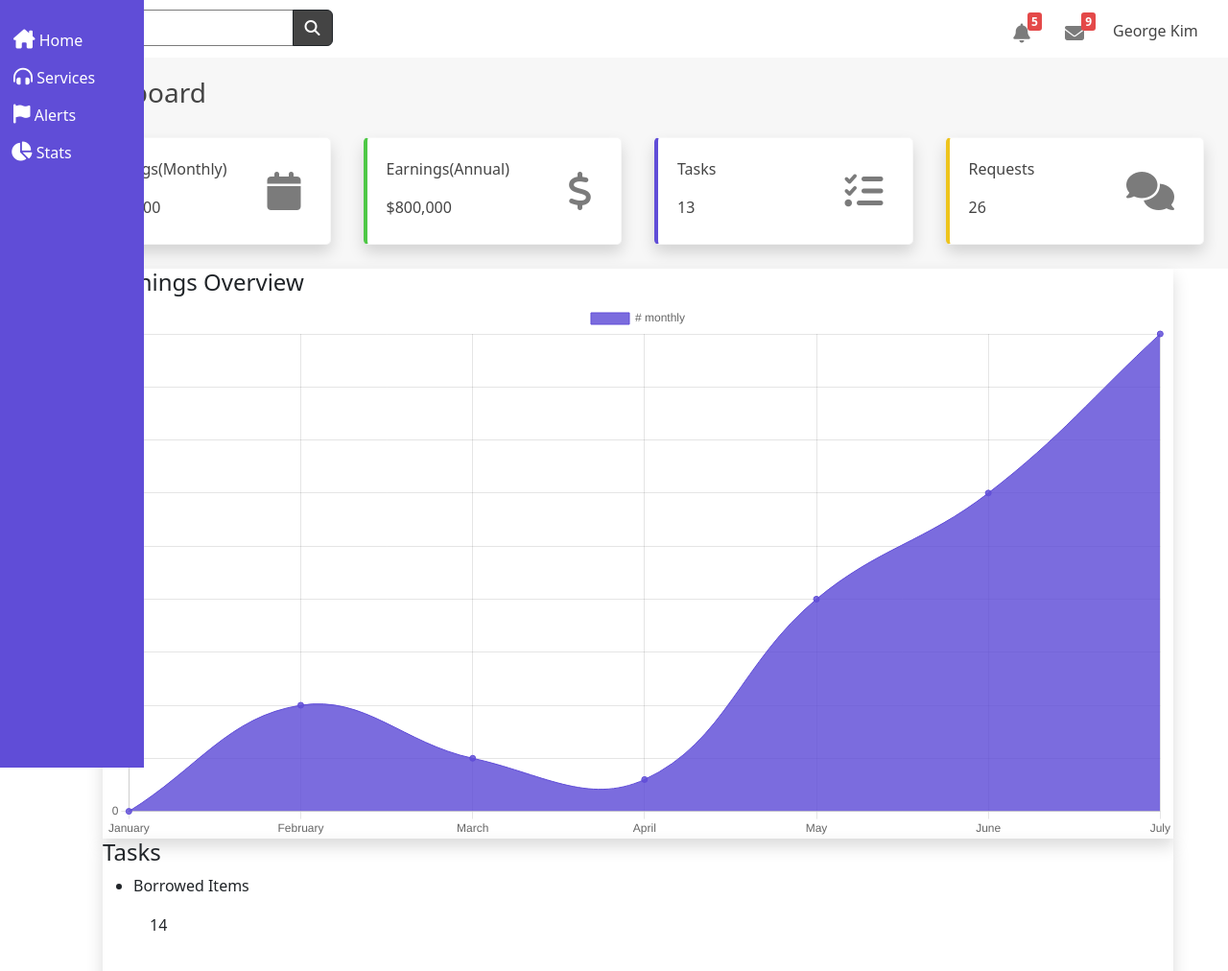
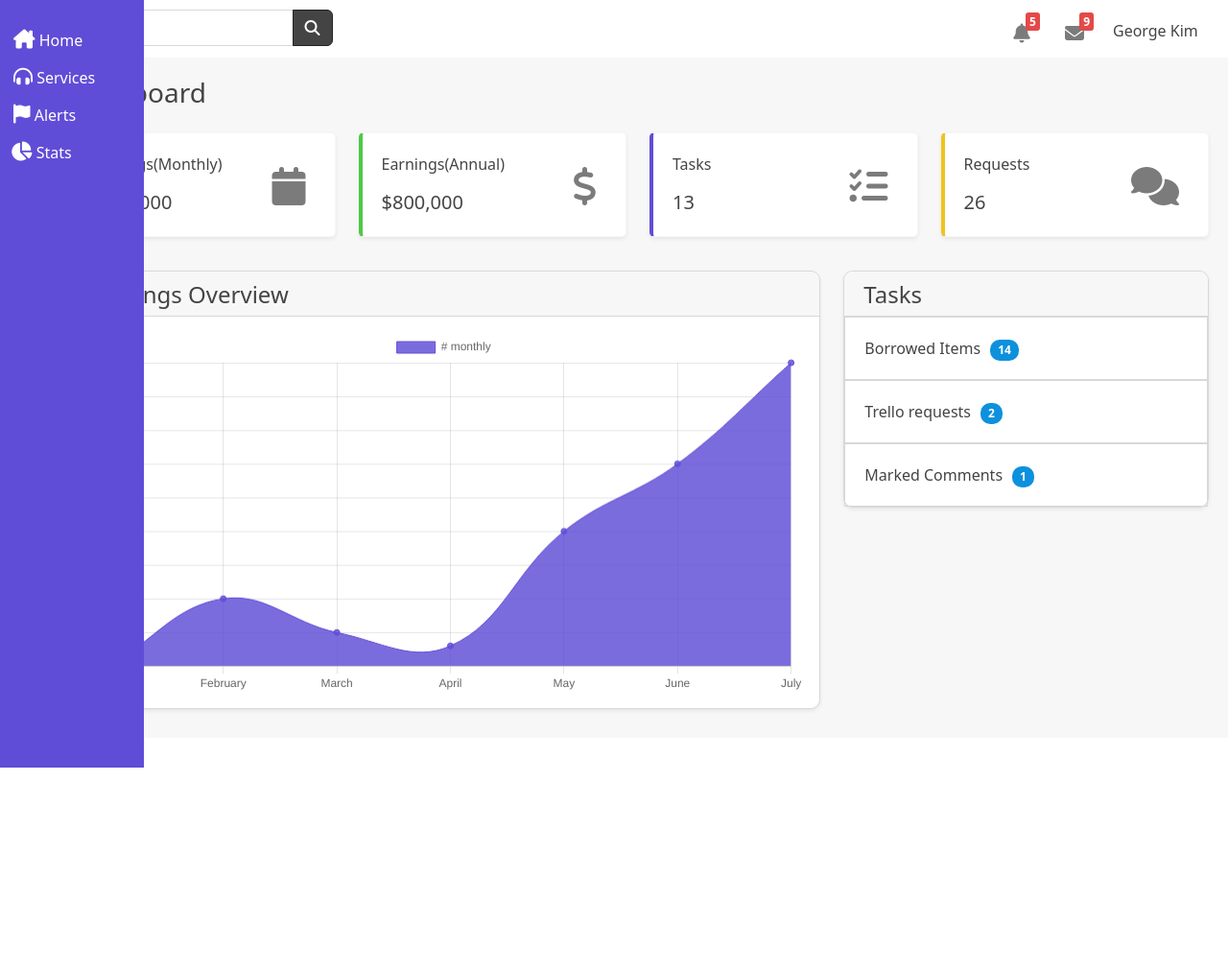
Before and after one commit to boxiyoun/adminpage, a plain HTML site: page index.html in a window 1280 px wide. Shown: the top 1012 px of the page at 96% size. After the commit the page ends 800 px from the top, so only its background shows below. Drawn offline with nearby package versions, Linux system fonts and the light colour scheme.

Commit message:
adminpage 완성

```diff
--- a/css/main.scss
+++ b/css/main.scss
@@ -3,6 +3,7 @@ $c-purple: #604dd7;
 $c-grey: #7b7b7b;
 $c-black: #444444;
 $c-lightgrey: #f7f7f7;
+$c-lightgrey2: #d8d8d8;
 $c-mint: #5ac3b7;
 $c-green: #4ec846;
 $c-yellow: #eec41d;
@@ -19,15 +20,13 @@ html {
 
 body {
   margin: 0;
+  color: $c-black;
 }
 
 div {
   box-sizing: border-box;
 }
 
-a {
-  color: $c-black;
-}
 .menubar {
   position: fixed;
   width: 150px;
@@ -74,7 +73,7 @@ a {
 
 %searhtheme {
   input {
-    border: 1px solid $c-grey;
+    border: 1px solid $c-lightgrey2;
     border-radius: 5px;
     padding-left: 15px;
     transition: 1s;
@@ -142,7 +141,7 @@ a {
     position: relative;
     text-align: center;
     top: -15px;
-    right: 8px;
+    right: 10px;
     padding: 1px 4px 1px 4px;
     background-color: $c-red;
     border-radius: 3px;
@@ -153,7 +152,7 @@ a {
 }
 
 .dash {
-  padding: 20px;
+  padding: 20px 20px 0px 20px;
   background: $c-lightgrey;
   color: $c-black;
 }
@@ -163,9 +162,9 @@ a {
   border: 1px solid $c-lightgrey;
   border-radius: 5px;
   border-left: 4px solid $bordercolor;
-  padding: 20px 10px 10px 20px;
-  margin: 5px;
+  padding: 20px 10px 15px 20px;
   display: flex;
+  margin-bottom: 15px;
   justify-content: space-between;
 
   i {
@@ -192,24 +191,59 @@ a {
   @include dashbox($c-yellow)
 }
 
+.visual {
+  padding: 20px 20px 0px 20px;
+  margin-bottom: 30px;
+  background: $c-lightgrey;
+  color: $c-black;
+  background: $c-lightgrey;
+}
 
-.dash-content {}
+%titletheme {
+  border-bottom: 1px solid $c-lightgrey2;
+  border-radius: 10px 10px 0px 0px;
+  background: $c-lightgrey;
+  padding: 10px 20px 0px 20px;
+}
 
+%contenttheme {
+  border: 1px solid $c-lightgrey2;
+  border-radius: 10px;
+  background: $c-white;
+  margin: 0px 0px 30px;
+}
 
+.charts {
+  @extend %contenttheme;
+}
 
+.chart-title {
+  @extend %titletheme;
+}
 
+.tasks {
+  @extend %contenttheme;
+}
 
-.visual {}
+.task-title {
+  @extend %titletheme;
+}
 
-.charts {}
+.task-list {
+  list-style-type: none;
 
-.tasks {}
+  li {
+    padding: 20px 20px 20px 20px;
+    border: 1px solid $c-lightgrey2;
+  }
 
-
-
-
-
-
-
-
-@media screen and (max-width: 768px) {}
+  span {
+    margin-left: 10px;
+    font-size: $smaller;
+    background: $c-blue;
+    padding: 2px 8px 3px 8px;
+    color: $c-white;
+    border-radius: 10px;
+    font-weight: bold;
+  }
+}
--- a/index.html
+++ b/index.html
@@ -16,7 +16,7 @@
 </head>
 
 <body>
-  <div>
+
   <div class="menubar">
     <div class="menubar-container">
       <i class="fa-solid fa-house-chimney"></i>
@@ -35,11 +35,10 @@
       <span>Stats</span>
     </div>
   </div>
-  </div>
 
 
   <div class="main">
-    <div class="header shadow">
+    <div class="header">
       <div class="row">
         <div class="col-lg-8">
           <nav class="navbar d-lg-none">
@@ -62,7 +61,7 @@
               </button>
               <div class="collapse navbar-collapse mt-3" id="navbarNavAltMarkup">
                 <div class="navbar-nav">
-                  <div class="input-group search-md">
+                  <div class="input-group search-md mb-0">
                     <input type="text" class="form-control" placeholder="Search">
                     <button type="button" class="btn btn-dark"><i class="fa-solid fa-magnifying-glass"></i></button>
                   </div>
@@ -94,80 +93,72 @@
         </div>
       </div>
     </div>
-
     <div class="dash">
       <h3 class="mb-4">Dashboard</h3>
       <div class="row">
         <div class="col-lg-3">
-          <div class="dash-box1 shadow">
+          <div class="dash-box1 shadow-sm">
             <div class="dash-content">
               <p>Earnings(Monthly)</p>
-              <p>$400,000</p>
+              <h5>$400,000</h5>
             </div>
             <i class="fa-solid fa-calendar"></i>
           </div>
         </div>
         <div class="col-lg-3">
-          <div class="dash-box2 shadow">
+          <div class="dash-box2 shadow-sm">
             <div class="dash-content">
               <p>Earnings(Annual)</p>
-              <p>$800,000</p>
+              <h5>$800,000</h5>
             </div>
             <i class="fa-solid fa-dollar-sign"></i>
           </div>
         </div>
         <div class="col-lg-3">
-          <div class="dash-box3 shadow">
+          <div class="dash-box3 shadow-sm">
             <div class="dash-content">
               <p>Tasks</p>
-              <p>13</p>
+              <h5>13</h5>
             </div>
             <i class="fa-solid fa-list-check"></i>
           </div>
         </div>
         <div class="col-lg-3">
-          <div class="dash-box4 shadow">
+          <div class="dash-box4 shadow-sm">
             <div class="dash-content">
               <p>Requests</p>
-              <p>26</p>
+              <h5>26</h5>
             </div>
             <i class="fa-solid fa-comments"></i>
           </div>
         </div>
       </div>
     </div>
-
-    <div class="container visual">
-      <div class="charts shadow">
-        <div>
+    <div class="visual">
+      <div class="row">
+        <div class="col-lg-8">
+          <div class="charts shadow-sm">
+            <div class="chart-title">
               <h4>Earnings Overview</h4>
             </div>
-        <canvas id="myChart"></canvas>
+            <canvas class="m-3" id="myChart"></canvas>
           </div>
-      <div class="tasks shadow">
-        <div>
+        </div>
+        <div class="col-lg-4">
+          <div class="tasks shadow-sm">
+            <div class="task-title">
               <h4>Tasks</h4>
             </div>
-        <div>
-          <ul>
-            <li>Borrowed Items<div class="alert round">
-                <p>14</p>
-              </div>
-            </li>
-            <li>Trello requests<div class="alert round">
-                <p>2</p>
-              </div>
-            </li>
-            <li>Marked Comments<div class="alert round">
-                <p>1</p>
-              </div>
-            </li>
-          </ul>
+            <div class="task-list">
+              <li>Borrowed Items<span>14</span></li>
+              <li>Trello requests<span>2</span></li>
+              <li>Marked Comments<span>1</span></li>
             </div>
           </div>
         </div>
       </div>
-
+    </div>
+  </div>
   <script>
     var ctx = document.getElementById('myChart').getContext('2d');
     var myChart = new Chart(ctx, {
```
Also changed, not shown: css/main.css, 1 other file. Lines whose indentation alone changed are shown as unchanged.
